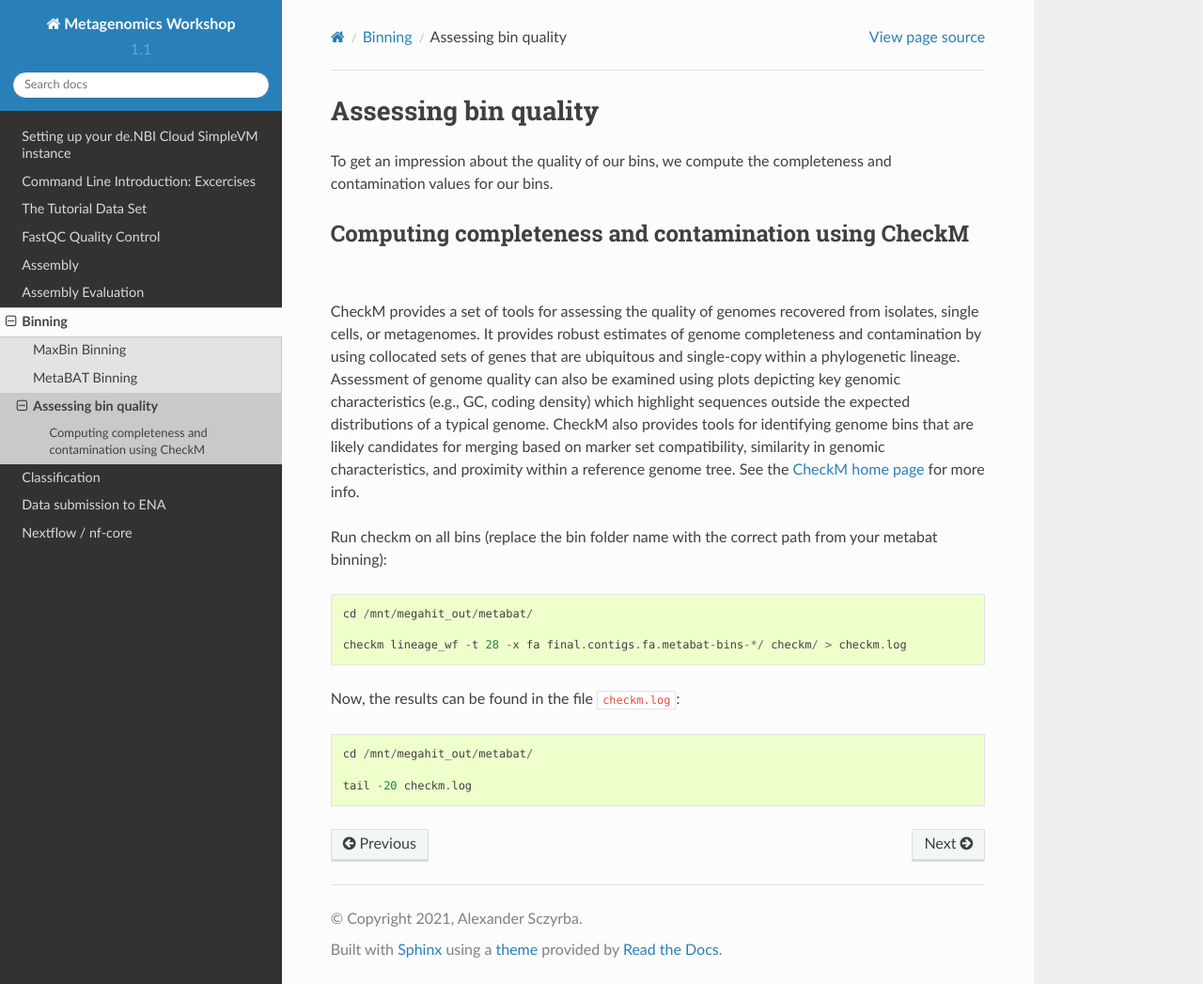
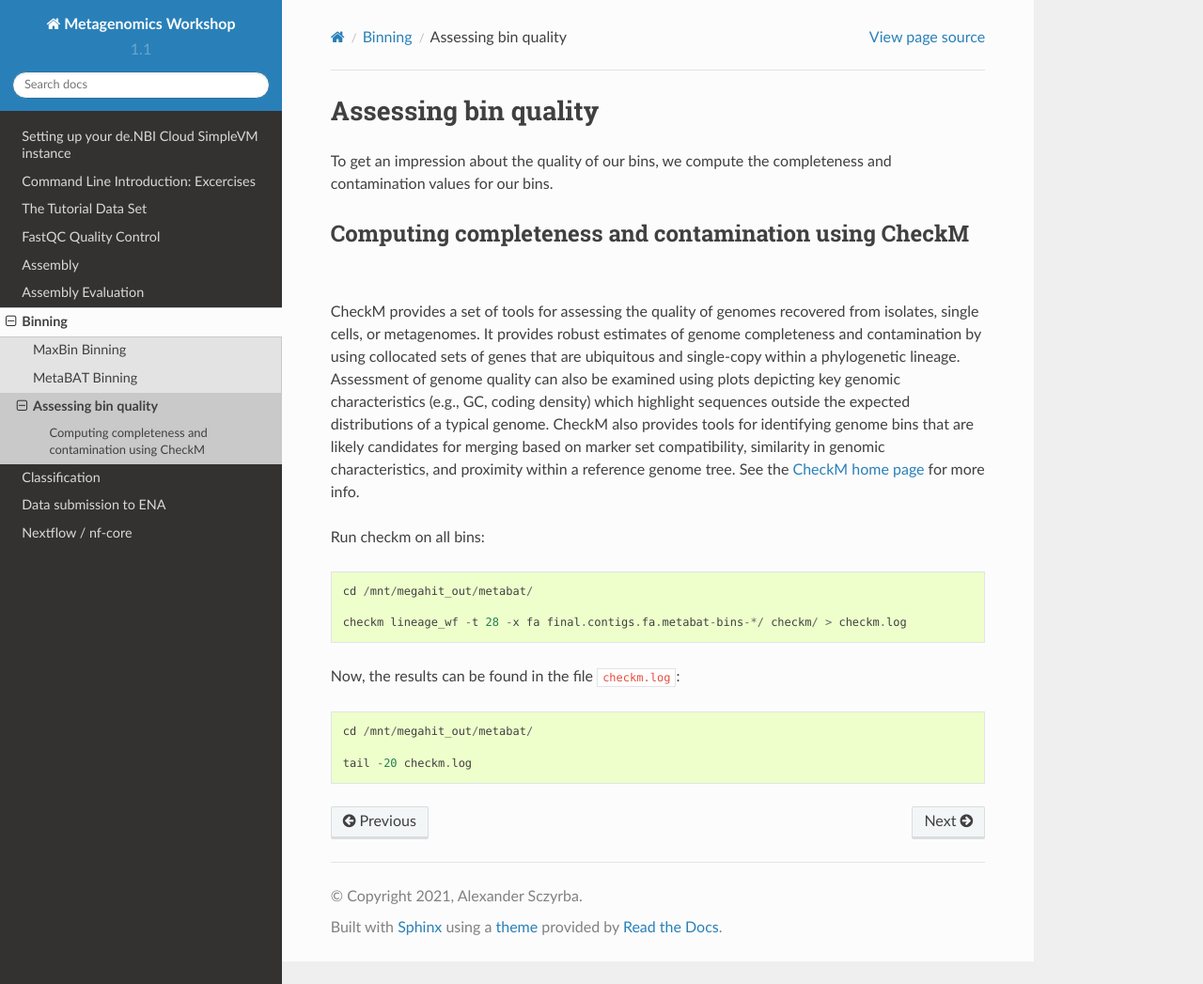
Before and after one commit to metagenomics/metagenomics-workshop, a Sphinx documentation site: the page built from docs/binning/bin_quality.rst, in a window 1280 px wide and 1047 px high. Shown: the whole window at 94% size. Built offline with Sphinx 7.4.7 and the Read the Docs theme 2.0.0, drawn with Linux system fonts in a browser that asks for light colours.

Commit message:
Update bin_quality.rst

```diff
--- a/docs/binning/bin_quality.rst
+++ b/docs/binning/bin_quality.rst
@@ -9,7 +9,7 @@ Computing completeness and contamination using CheckM
 CheckM provides a set of tools for assessing the quality of genomes recovered from isolates, single cells, or metagenomes. It provides robust estimates of genome completeness and contamination by using collocated sets of genes that are ubiquitous and single-copy within a phylogenetic lineage. Assessment of genome quality can also be examined using plots depicting key genomic characteristics (e.g., GC, coding density) which highlight sequences outside the expected distributions of a typical genome. CheckM also provides tools for identifying genome bins that are likely candidates for merging based on marker set compatibility, similarity in genomic characteristics, and proximity within a reference genome tree.
 See the `CheckM home page <https://ecogenomics.github.io/CheckM/>`_ for more info.
 
-Run checkm on all bins (replace the bin folder name with the correct path from your metabat binning)::
+Run checkm on all bins::
 
   cd /mnt/megahit_out/metabat/
 
```
